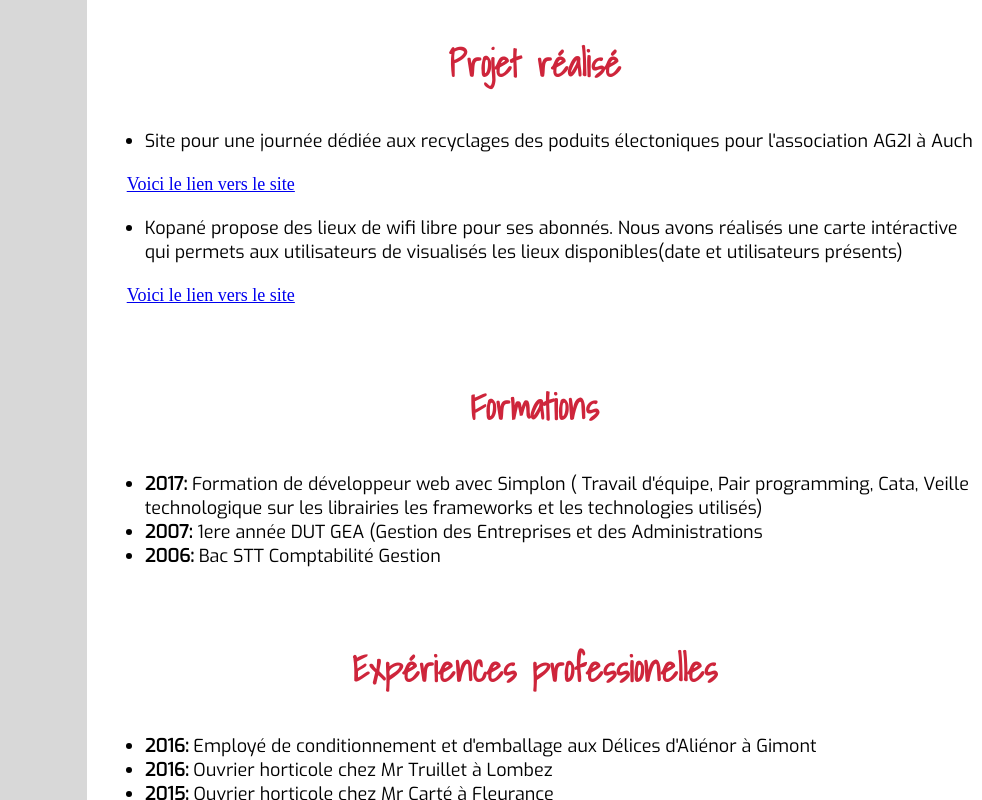
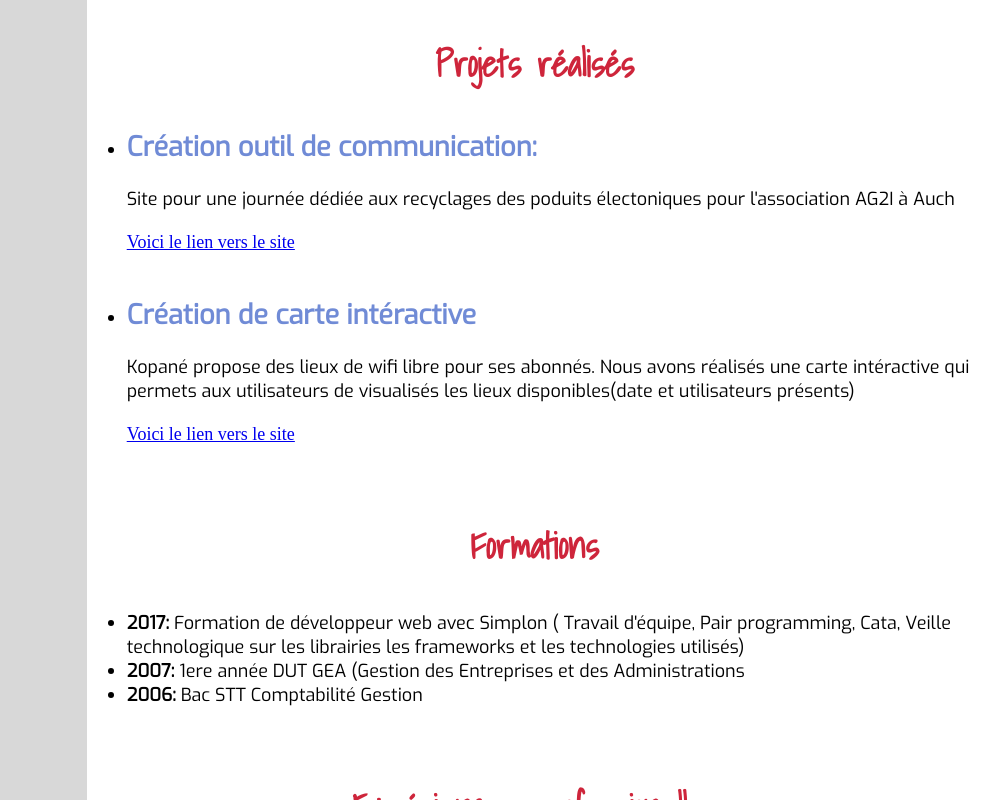
Before and after one commit to dinno1986/cv-developpeur-web, a plain HTML site: page index.html in a window 1280 px wide. Shown: the part 540-1340 px from the top of the page, 298-1280 px from the left. Drawn offline with Linux system fonts and the light colour scheme.

Commit message:
ajout de titre dans projet

```diff
--- a/index.html
+++ b/index.html
@@ -128,14 +128,14 @@
 			</div>
 
 			<div class="projet">
-				<h1>Projet réalisé</h1>
+				<h1>Projets réalisés</h1>
 				<ul>
-					<li>Site pour une journée dédiée aux recyclages des poduits électoniques pour l'association AG2I à Auch</li>
+					<li><h2>Création outil de communication:</h2>Site pour une journée dédiée aux recyclages des poduits électoniques pour l'association AG2I à Auch</li>
 					<br>
 					<a class="ag2i" href="http://www.ag2iweb.com/site/accueil.html"> Voici le lien vers le site</a>
 				</br>
 				<br>
-				<li>Kopané propose des lieux de wifi libre pour ses abonnés. Nous avons réalisés une carte intéractive qui permets aux utilisateurs de visualisés les lieux disponibles(date et utilisateurs présents)</li>
+				<li><h2>Création de carte intéractive</h2>Kopané propose des lieux de wifi libre pour ses abonnés. Nous avons réalisés une carte intéractive qui permets aux utilisateurs de visualisés les lieux disponibles(date et utilisateurs présents)</li>
 			</br>
 
 			<a class="kopane" href="http://137.74.168.33/Kopane/public/"> Voici le lien vers le site</a>
--- a/sass/modules/body.scss
+++ b/sass/modules/body.scss
@@ -24,9 +24,13 @@
 				margin-bottom: 1em;
 		}
 		li{
-				margin-left: 1em;
 				font-family: $second-write;
 			}
+
+		h2{
+			color: $third-color;
+			font-family: $second-write;
+		}
 	}
 
 	.savoir{
@@ -54,6 +58,7 @@
 					}
 
 			.technique{
+						margin-left:0.5em;
 
 
 			}
@@ -83,7 +88,6 @@
 			}
 
 			li{
-				margin-left: 1em;
 				font-family: $second-write;
 			}
 
@@ -103,7 +107,6 @@
 			}
 
 			li{
-					margin-left: 1em;
 					font-family: $second-write;
 			}
 	}
@@ -118,7 +121,6 @@
 
 		}
 		li{
-				margin-left: 1em;
 				font-family: $second-write;
 		}
 	}
```
Also changed, not shown: src/style.css, 1 other file.
